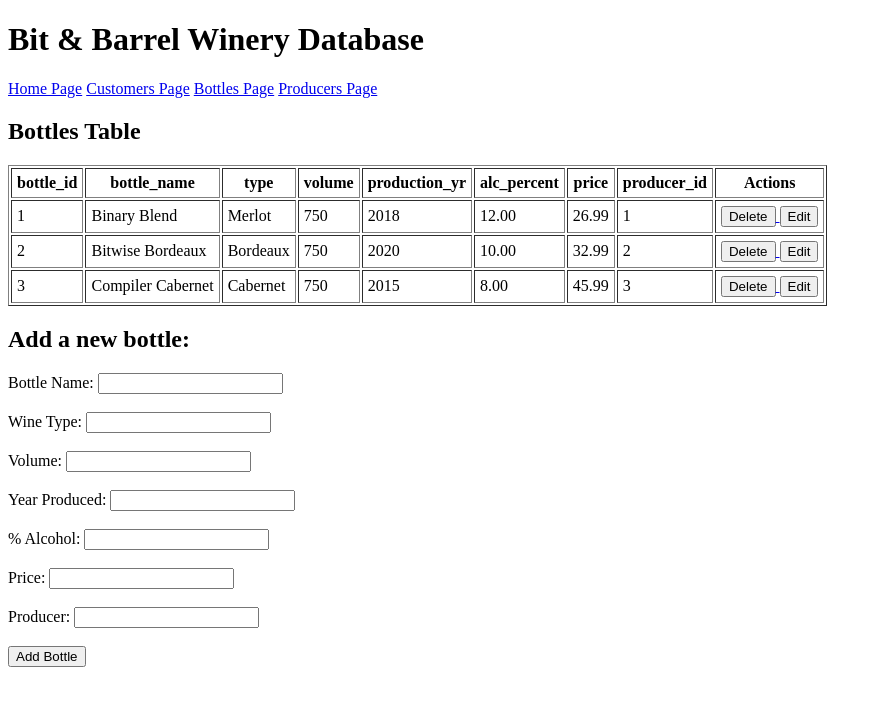
After one commit to sumdoode/CS_340_Final_Project, a Flask app: page /bottles in a window 1280 px wide. The commit adds this page. Shown: the top 706 px of the page, without its empty margins (0-882 px from the left). Run offline with Flask 3, Linux system fonts and the light colour scheme; data comes from the database, SQL or seed files in the repository; data that the repository does not hold is empty; some libraries are stand-ins or nearby versions.

Commit message:
Added preliminary Bottles and Producers tables along with their CRUD functions

```diff
--- a/app.py
+++ b/app.py
@@ -6,18 +6,18 @@ import os
 app = Flask(__name__)
 
 # For local Testing
-app.config["MYSQL_HOST"] = "localhost"
-app.config["MYSQL_USER"] = "root"
-app.config["MYSQL_PASSWORD"] = ""
-app.config["MYSQL_DB"] = "winery_db"
-app.config["MYSQL_CURSORCLASS"] = "DictCursor"
+#app.config["MYSQL_HOST"] = "localhost"
+#pp.config["MYSQL_USER"] = "root"
+#app.config["MYSQL_PASSWORD"] = ""
+#app.config["MYSQL_DB"] = "winery_db"
+#app.config["MYSQL_CURSORCLASS"] = "DictCursor"
 
 # For OSU Servers
-#app.config["MYSQL_HOST"] = "classmysql.engr.oregonstate.edu"
-#app.config["MYSQL_USER"] = "cs340_OSUusername"
-#app.config["MYSQL_PASSWORD"] = "XXXX"
-#app.config["MYSQL_DB"] = "cs340_OSUusername"
-#app.config["MYSQL_CURSORCLASS"] = "DictCursor"
+app.config["MYSQL_HOST"] = "classmysql.engr.oregonstate.edu"
+app.config["MYSQL_USER"] = "cs340_ramirman"
+app.config["MYSQL_PASSWORD"] = "0125"
+app.config["MYSQL_DB"] = "cs340_ramirman"
+app.config["MYSQL_CURSORCLASS"] = "DictCursor"
 
 mysql = MySQL(app)
 
@@ -26,6 +26,8 @@ mysql = MySQL(app)
 @app.route('/')
 def root():
     return render_template("main.jinja")
+
+# ------------------------------------------------------------------------(CUSTOMERS ROUTES)----------------------------------------------------------------------------------#
 
 # Customers Main Page
 @app.route('/customers', methods=["POST", "GET"])
@@ -39,7 +41,7 @@ def customers():
         return render_template('customers.jinja', customers=data)
 
     if request.method == "POST":
-        if request.form.get("add_customer"):
+         if "add_customer" in request.form.keys():
             phone_num = request.form["phone_num"]
             email = request.form["email"]
             name = request.form["name"]
@@ -70,12 +72,12 @@ def customers():
                 mysql.connection.commit()
                 cur.close()
 
-        return redirect("/customers")
+            return redirect("/customers")
 
 # Delete Customers Page
 @app.route('/delete_customers/<int:customer_id>')
 def delete_customers(customer_id):
-    query = "DELETE FROM Customers WHERE customer_id = '%s';"
+    query = "DELETE FROM Customers WHERE customer_id = %s;"
     cur = mysql.connection.cursor()
     cur.execute(query, (customer_id,))
     mysql.connection.commit()
@@ -95,7 +97,7 @@ def edit_customers(customer_id):
         return render_template("edit_customers.jinja", customers=data)
 
     if request.method == "POST":
-        if request.form.get("edit_customers"):
+        if "edit_customers" in request.form.keys():
             customer_id = request.form["customer_id"]
             phone_num = request.form["phone_num"]
             email = request.form["email"]
@@ -129,8 +131,158 @@ def edit_customers(customer_id):
 
         return redirect("/customers")
 
+# ------------------------------------------------------------------------(BOTTLES ROUTES)----------------------------------------------------------------------------------#
+
+# Bottles Main Page
+@app.route('/bottles', methods=["POST", "GET"])
+def bottles():
+    if request.method == "GET":
+        query = "SELECT * FROM Bottles"
+        cur = mysql.connection.cursor()
+        cur.execute(query)
+        data = cur.fetchall()
+
+        return render_template('bottles.jinja', bottles=data)
+
+    if request.method == "POST":
+         if "add_bottle" in request.form.keys():
+            bottle_name = request.form["bottle_name"]
+            type = request.form["type"]
+            volume = request.form["volume"]
+            production_yr = request.form["production_yr"]
+            alc_percent = request.form["alc_percent"]
+            price = request.form["price"]
+            producer_id = request.form["producer_id"]
+
+            query = "INSERT INTO Bottles (bottle_name, type, volume, production_yr, alc_percent, price, producer_id) VALUES (%s, %s, %s, %s, %s, %s, %s)"
+            cur = mysql.connection.cursor()
+            cur.execute(query, (bottle_name, type, volume, production_yr, alc_percent, price, producer_id))
+            mysql.connection.commit()
+            cur.close()
+
+            return redirect("/customers")
+
+# Delete Bottles Page
+@app.route('/delete_bottles/<int:bottle_id>')
+def delete_bottles(bottle_id):
+    query = "DELETE FROM Bottles WHERE bottle_id = %s;"
+    cur = mysql.connection.cursor()
+    cur.execute(query, (bottle_id,))
+    mysql.connection.commit()
+    cur.close()
+
+    return redirect("/bottles")
+
+# Update Bottles Page
+@app.route("/edit_bottles/<int:bottle_id>", methods=["POST", "GET"])
+def edit_bottles(bottle_id):
+    if request.method == "GET":
+        query = "SELECT * FROM Bottles WHERE bottle_id = %s"
+        cur = mysql.connection.cursor()
+        cur.execute(query, (bottle_id,))
+        data = cur.fetchone()
+
+        return render_template("edit_bottles.jinja", bottles=data)
+
+    if request.method == "POST":
+        if "edit_bottles" in request.form.keys():
+            bottle_id = request.form["bottle_id"]
+            bottle_name = request.form["bottle_name"]
+            type = request.form["type"]
+            volume = request.form["volume"]
+            production_yr = request.form["production_yr"]
+            alc_percent = request.form["alc_percent"]
+            price = request.form["price"]
+
+
+            query = "UPDATE Bottles SET bottle_name = %s, type = %s, volume = %s, production_yr = %s, alc_percent = %s, price = %s WHERE bottle_id = %s"
+            cur = mysql.connection.cursor()
+            cur.execute(query, (bottle_name, type, volume, production_yr, alc_percent, price, bottle_id))
+            mysql.connection.commit()
+            cur.close()
+
+            return redirect("/bottles")
+
+
+# ----------------------------------------------------------------------------(PRODUCERS ROUTES)----------------------------------------------------------------------------------#
+
+# Producers Main Page
+@app.route('/producers', methods=["POST", "GET"])
+def producers():
+    if request.method == "GET":
+        query = "SELECT * FROM Producers"
+        cur = mysql.connection.cursor()
+        cur.execute(query)
+        data = cur.fetchall()
+
+        return render_template('producers.jinja', producers=data)
+
+    if request.method == "POST":
+        if "add_producer" in request.form.keys():
+            producer_name = request.form["producer_name"]
+            region = request.form["region"]
+            region_details = request.form["region_details"]
+
+            query = "INSERT INTO Producers (producer_name, region, region_details) VALUES (%s, %s, %s)"
+            cur = mysql.connection.cursor()
+            cur.execute(query, (producer_name, region, region_details))
+            mysql.connection.commit()
+            cur.close()
+
+            return redirect("/producers")
+
+
+# Delete Producer Page
+@app.route('/delete_producer/<int:producer_id>')
+def delete_producer(producer_id):
+    query = "DELETE FROM Producers WHERE producer_id = %s;"
+    cur = mysql.connection.cursor()
+    cur.execute(query, (producer_id,))
+    mysql.connection.commit()
+    cur.close()
+
+    return redirect("/producers")
+
+
+# Update Producer Page
+@app.route("/edit_producer/<int:producer_id>", methods=["POST", "GET"])
+def edit_producer(producer_id):
+    if request.method == "GET":
+        query = "SELECT * FROM Producers WHERE producer_id = %s"
+        cur = mysql.connection.cursor()
+        cur.execute(query, (producer_id,))
+        data = cur.fetchone()
+
+        return render_template("edit_producer.jinja", producer=data)
+
+    if request.method == "POST":
+        if "edit_producer" in request.form.keys():
+            producer_id = request.form["producer_id"]
+            producer_name = request.form["producer_name"]
+            region = request.form["region"]
+            region_details = request.form["region_details"]
+
+            query = "UPDATE Producers SET producer_name = %s, region = %s, region_details = %s WHERE producer_id = %s"
+            cur = mysql.connection.cursor()
+            cur.execute(query, (producer_name, region, region_details, producer_id))
+            mysql.connection.commit()
+            cur.close()
+
+        return redirect("/producers")
+
+
+
+
+
+# ----------------------------------------------------------------------------(ORDERS ROUTES)-------------------------------------------------------------------------------------#
+
+
+
+# ------------------------------------------------------------------------(BOTTLE ORDERS ROUTES)----------------------------------------------------------------------------------#
+
+
 
 # Listener
 if __name__ == "__main__":
-    port = int(os.environ.get('PORT', 9112))
+    port = int(os.environ.get('PORT', 53785))
     app.run(port=port, debug=True)  # Change port later
--- a/database/DDL.sql
+++ b/database/DDL.sql
@@ -10,7 +10,7 @@ DROP TABLE IF EXISTS Customers;
 CREATE TABLE Customers (
     customer_id INT NOT NULL AUTO_INCREMENT,
     phone_num VARCHAR(10) NOT NULL,
-    email VARCHAR(75),
+    email VARCHAR(75) NOT NULL,
     name VARCHAR(75) NOT NULL,
     visit_frequency_monthly INT,
     PRIMARY KEY (customer_id)
@@ -27,9 +27,9 @@ DROP TABLE IF EXISTS Produceers;
 
 CREATE TABLE Producers (
     producer_id INT NOT NULL AUTO_INCREMENT,
-    producer_name VARCHAR(50),
-    region VARCHAR(75),
-    region_details TEXT,
+    producer_name VARCHAR(50) NOT NULL,
+    region VARCHAR(75) NOT NULL,
+    region_details TEXT NOT NULL,
     PRIMARY KEY (producer_id)
 );
 -- Inserts sample data into Producers
@@ -44,12 +44,12 @@ DROP TABLE IF EXISTS Bottles;
 
 CREATE TABLE Bottles (
     bottle_id INT NOT NULL AUTO_INCREMENT,
-    bottle_name VARCHAR(50),
-    type VARCHAR(40),
-    volume INT,
-    production_yr INT,
-    alc_percent DECIMAL(4, 2),
-    price DECIMAL(7, 2),
+    bottle_name VARCHAR(50) NOT NULL,
+    type VARCHAR(40) NOT NULL,
+    volume INT NOT NULL,
+    production_yr INT NOT NULL,
+    alc_percent DECIMAL(4, 2) NOT NULL,
+    price DECIMAL(7, 2) NOT NULL,
     producer_id INT NOT NULL,
     PRIMARY KEY (bottle_id),
     FOREIGN KEY (producer_id) REFERENCES Producers(producer_id)
@@ -88,7 +88,7 @@ CREATE TABLE BottleOrders (
 	bottle_orderID INT NOT NULL AUTO_INCREMENT,
     order_id INT NOT NULL,
     bottle_id INT NOT NULL,
-    order_qty INT,
+    order_qty INT NOT NULL,
     PRIMARY KEY (bottle_orderID),
     FOREIGN KEY (order_id) REFERENCES Orders(order_id)
 		ON UPDATE CASCADE ON DELETE CASCADE,
--- a/database/DML.sql
+++ b/database/DML.sql
@@ -22,7 +22,7 @@ SELECT bottle_orderID, order_id, bottle_id, order_qty FROM BottleOrders;
 
 --           (CREATE queries)
 
--- Inserts a new customer into Cutomers table
+-- Inserts a new customer into Customers table
 INSERT INTO Customers (name, phone_num, email) VALUES (%s, %s, %s);
 
 -- Inserts a new bottle into Bottles table
--- /dev/null
+++ b/templates/bottles.jinja
@@ -0,0 +1,68 @@
+{% extends "main.jinja" %}
+{% block content %}
+
+<h2>Bottles Table</h2>
+<table  border="1" cellpadding="5">
+    <thead>
+        <tr>
+        {% for key in bottles[0].keys() %}
+        <th>{{ key }}</th>
+        {% endfor %}
+		<th>Actions</th>
+        </tr>
+    </thead>
+
+    <tbody>
+    {% for bottle in bottles %}
+        <tr>
+            {% for key in bottle.keys() %}
+            <td>{{bottle[key]}}</td>
+            {% endfor %}
+			<td>
+				<a href="{{ url_for('delete_bottles', bottle_id=bottle['bottle_id']) }}">
+					<button class="button delete-btn" onclick="return confirm('Are you sure you want to delete this bottle?')">Delete</button>
+				</a>
+				<a href="{{ url_for('edit_bottles', bottle_id=bottle['bottle_id']) }}">
+					<button class="button edit-btn">Edit</button>
+				</a>
+			</td>
+        </tr>
+    {% endfor %}
+    </tbody>
+</table>
+
+<h2>Add a new bottle:</h2>
+<form action="{{ url_for('bottles') }}" method="POST">
+
+    <label for="bottle_name">Bottle Name:</label>
+    <input type="text" id="bottle_name" name="bottle_name" required>
+    <br><br>
+
+    <label for="type">Wine Type:</label>
+    <input type="text" id="type" name="type">
+    <br><br>
+
+    <label for="volume">Volume:</label>
+    <input type="text" id="volume" name="volume" required>
+    <br><br>
+
+    <label for="production_yr">Year Produced:</label>
+    <input type="text" id="production_yr" name="production_yr">
+    <br><br>
+
+    <label for="alc_percent">% Alcohol:</label>
+    <input type="text" id="alc_percent" name="alc_percent">
+    <br><br>
+
+    <label for="price">Price:</label>
+    <input type="text" id="price" name="price">
+    <br><br>
+
+    <label for="producer_id">Producer:</label>
+    <input type="text" id="producer_id" name="producer_id">
+    <br><br>
+
+    <button type="submit" name="add_bottle" class="btn">Add Bottle</button>
+</form>
+
+{% endblock %}
--- a/templates/main.jinja
+++ b/templates/main.jinja
@@ -8,9 +8,8 @@
     <nav>
         <a href="{{ url_for('root') }}">Home Page</a>
         <a href="{{ url_for('customers') }}">Customers Page</a>
-        <a href="/bottles.html">Bottles Page</a>
-        <a href="/orders.html">Orders Page</a>
-        <a href="/producers.html">Producers Page</a>
+        <a href="{{ url_for('bottles') }}">Bottles Page</a>
+        <a href="{{ url_for('producers') }}">Producers Page</a>
     </nav>
     {% block content %}
     {% endblock %}
```
Also changed, not shown: templates/bottles.html (deleted, +0 -124 lines), templates/edit_bottles.jinja (added, +32 -0 lines), templates/producers.html (deleted, +0 -113 lines), templates/producers.jinja (added, +51 -0 lines), templates/customers.jinja (line endings or trailing spaces), 2 other files.
